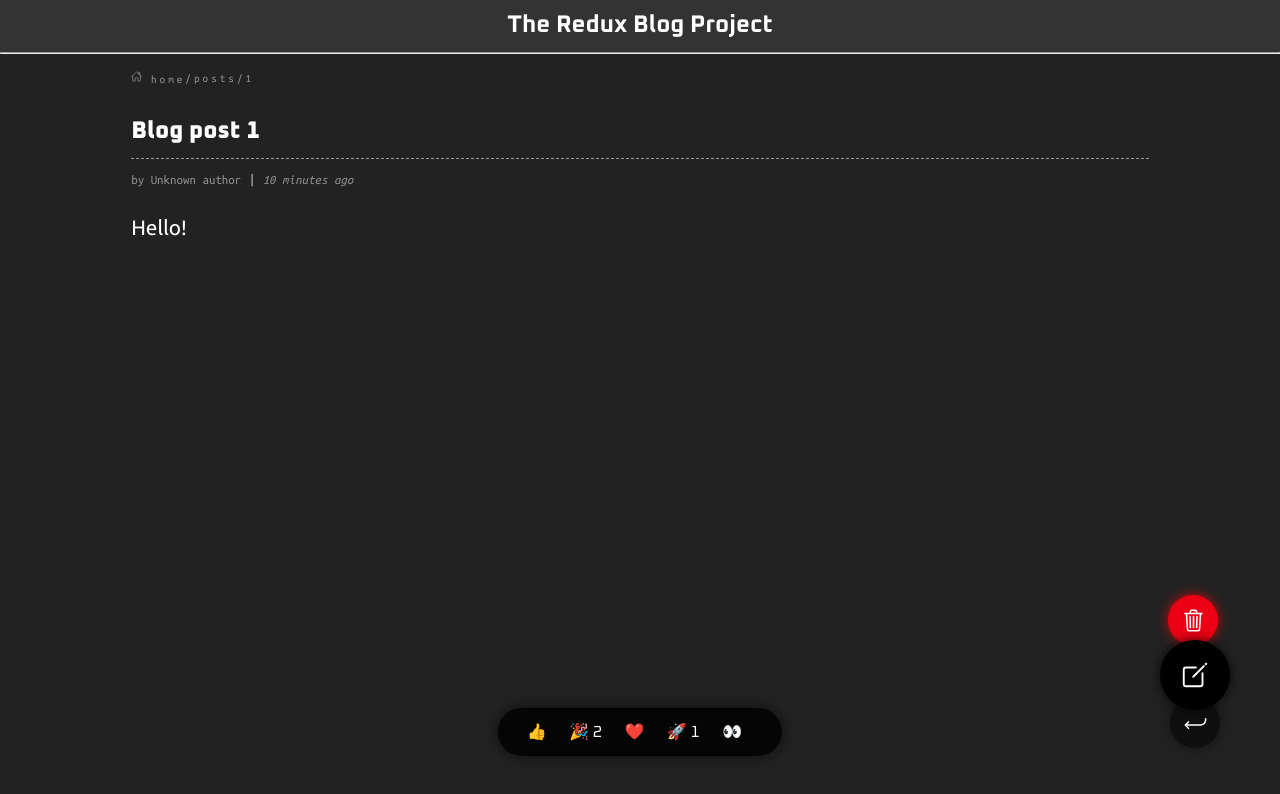
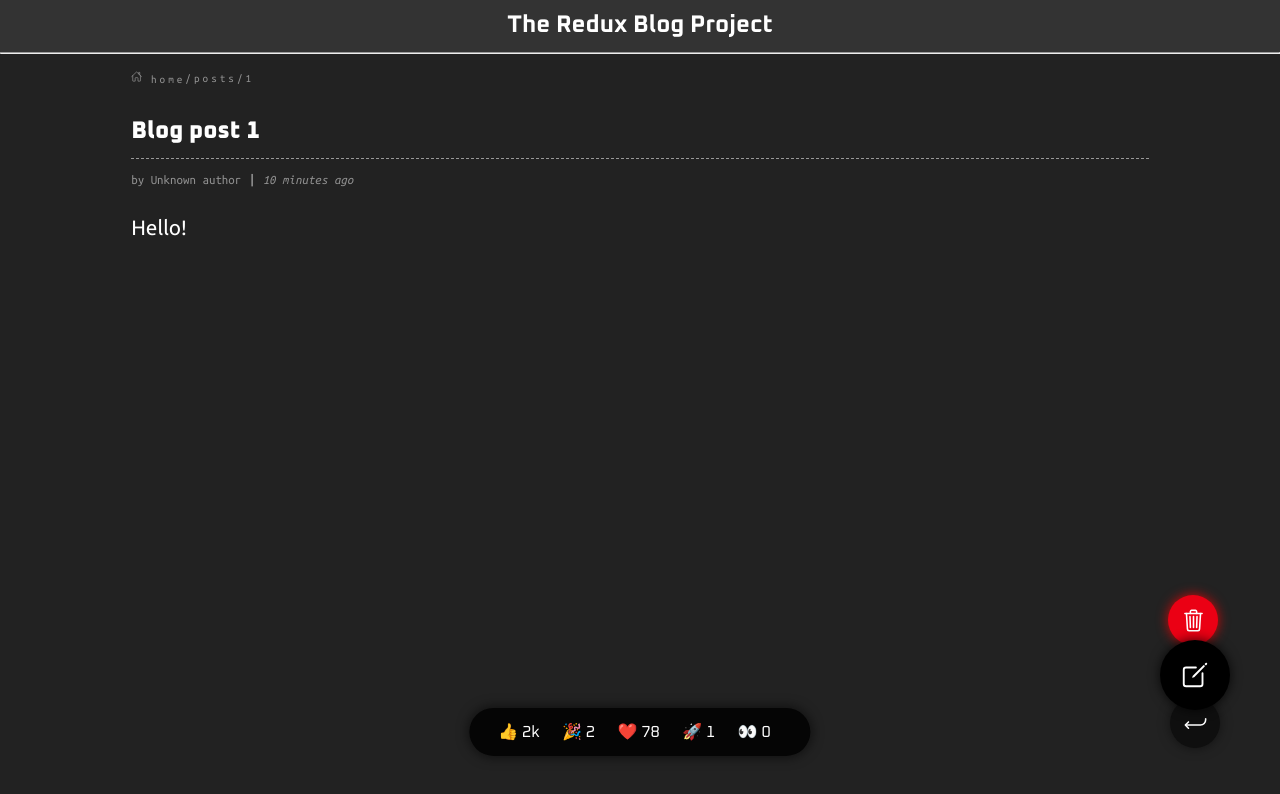
Before and after one commit to arianXdev/blog-redux-project, a React (Vite) app: page /posts/1 in a window 1280 px wide. Shown: the top 794 px of the page. Built offline with nearby package versions, Linux system fonts and the light colour scheme; a web font is replaced by a local one.

Commit message:
feat: created formatNumber() function using Numeral.js to show large numbers better

```diff
--- a/src/features/posts/ReactionButtons.jsx
+++ b/src/features/posts/ReactionButtons.jsx
@@ -1,10 +1,17 @@
 import { useDispatch } from "react-redux";
 import { reactionAdded } from "./postsSlice";
+
+import numeral from "numeral";
 
 import "./ReactionButtons.css";
 
 const ReactionButtons = ({ post }) => {
 	const dispatch = useDispatch();
+
+	const formatNumber = (number) => {
+		const formattedNumber = numeral(number).format("0a");
+		return formattedNumber;
+	};
 
 	const reactionEmoji = {
 		thumbsUp: "👍",
@@ -17,7 +24,7 @@ const ReactionButtons = ({ post }) => {
 	const reactionButtons = Object.entries(reactionEmoji).map(([name, emoji]) => {
 		return (
 			<button key={name} type="button" className="reactions__btn" onClick={() => dispatch(reactionAdded({ postId: post.id, reaction: name }))}>
-				{emoji} {post.reactions[name] === 0 ? null : post.reactions[name]}
+				{emoji} {formatNumber(post.reactions[name] === 0 ? 0 : post.reactions[name])}
 			</button>
 		);
 	});
--- a/src/features/posts/postsSlice.js
+++ b/src/features/posts/postsSlice.js
@@ -2,7 +2,13 @@ import { createSlice, nanoid } from "@reduxjs/toolkit";
 import { sub } from "date-fns";
 
 const initialState = [
-	{ id: "1", title: "Blog post 1", date: sub(new Date(), { minutes: 10 }).toISOString(), content: "Hello!", reactions: { thumbsUp: 0, hooray: 2, heart: 0, rocket: 1, eyes: 0 } },
+	{
+		id: "1",
+		title: "Blog post 1",
+		date: sub(new Date(), { minutes: 10 }).toISOString(),
+		content: "Hello!",
+		reactions: { thumbsUp: 2489, hooray: 2, heart: 78, rocket: 1, eyes: 0 },
+	},
 	{
 		id: "2",
 		title: "Blog post 2",
@@ -36,7 +42,7 @@ const initialState = [
 				rerum pariatur suscipit ab dignissimos vel ullam ipsum vero provident sint praesentium esse, quae nemo aspernatur hic numquam nostrum. Eius cumque reprehenderit
 				voluptatum dolore vero quaerat delectus, excepturi voluptates corrupti qui enim eligendi vitae, consequuntur porro omnis sint placeat ipsa est odit! Quis nulla rem
 				ea fuga laborum, consectetur nesciunt dicta perferendis incidunt?`,
-		reactions: { thumbsUp: 1, hooray: 0, heart: 0, rocket: 0, eyes: 2 },
+		reactions: { thumbsUp: 20, hooray: 0, heart: 1880, rocket: 0, eyes: 2 },
 	},
 ];
 
```
